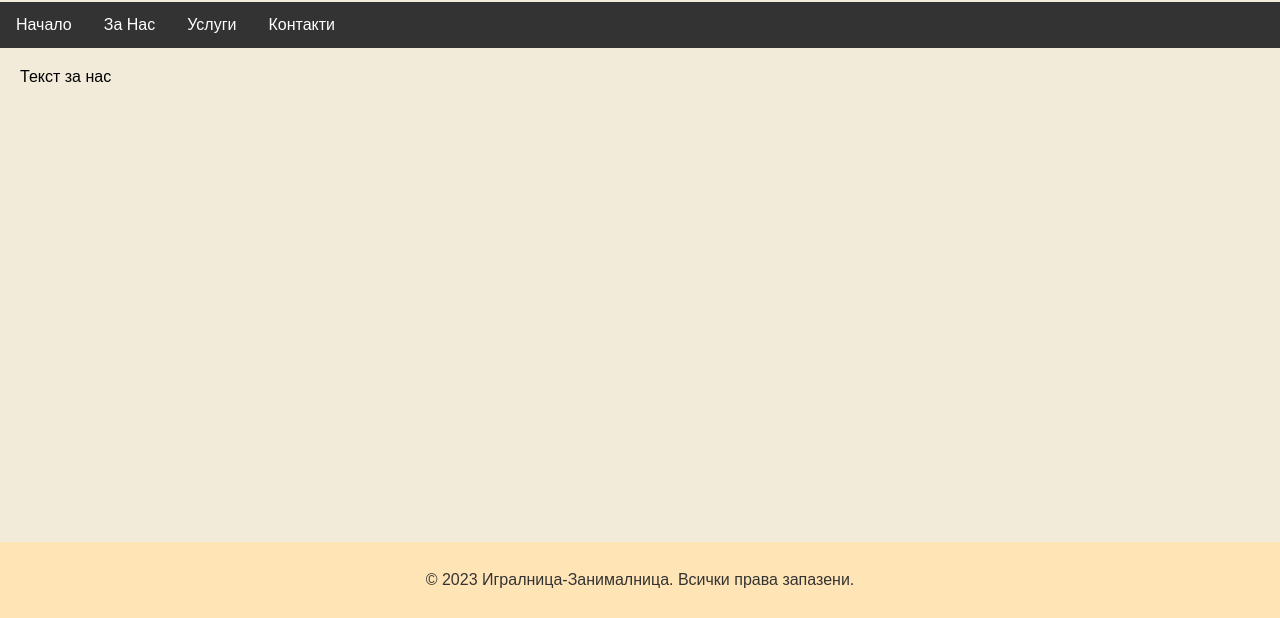
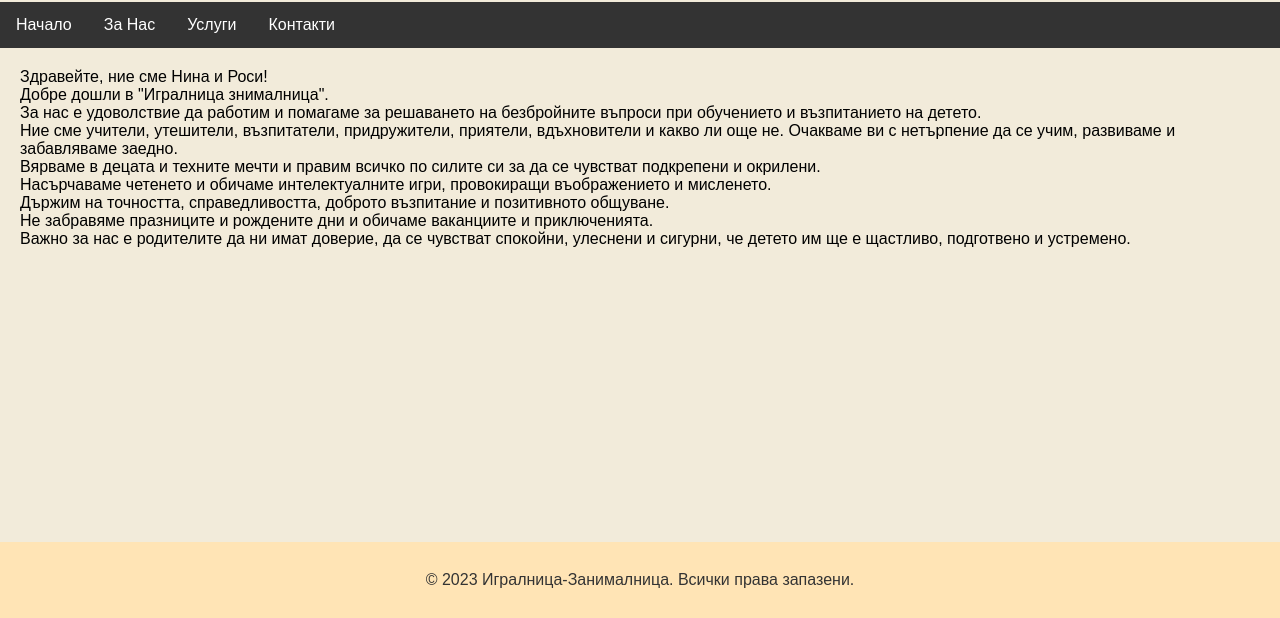
Before and after one commit to igralnica-zanimalnica/igralnica-zanimalnica, a plain HTML site: page about.html in a window 1280 px wide. Shown: the part 182-800 px from the top of the page. Drawn offline with Linux system fonts and the light colour scheme.

Commit message:
Add about content (#3)

```diff
--- a/about.html
+++ b/about.html
@@ -20,7 +20,15 @@
 <body>
 
   <main>
-    Текст за нас
+    Здравейте, ние сме Нина и Роси!<br>
+    Добре дошли в "Игралница знималница".<br>
+    За нас е удоволствие да  работим и помагаме за решаването на безбройните въпроси при обучението и възпитанието на детето. <br>
+    Ние сме  учители, утешители, възпитатели, придружители, приятели, вдъхновители и какво ли още не. Очакваме ви с нетърпение  да  се учим, развиваме и забавляваме заедно.<br>
+    Вярваме в децата и техните  мечти и правим всичко по силите си за да се чувстват подкрепени и окрилени. <br>
+    Насърчаваме четенето и обичаме  интелектуалните игри, провокиращи въображението и мисленето. <br>
+    Държим на точността, справедливостта, доброто възпитание и позитивното общуване. <br>
+    Не забравяме празниците и рождените  дни и обичаме ваканциите и приключенията.<br>
+    Важно за нас е родителите да ни имат доверие, да се чувстват спокойни, улеснени и сигурни, че детето им ще е щастливо, подготвено и устремено.<br>
   </main>
 
   <footer>
```
